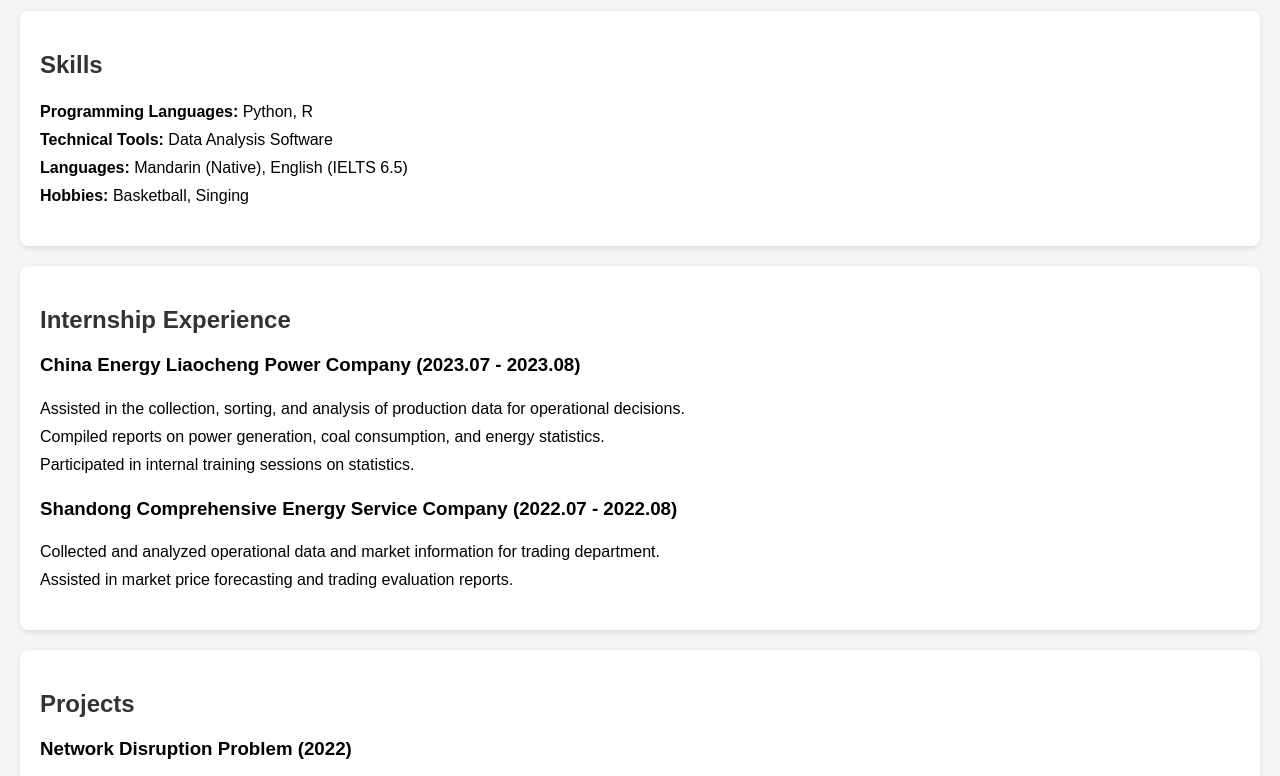
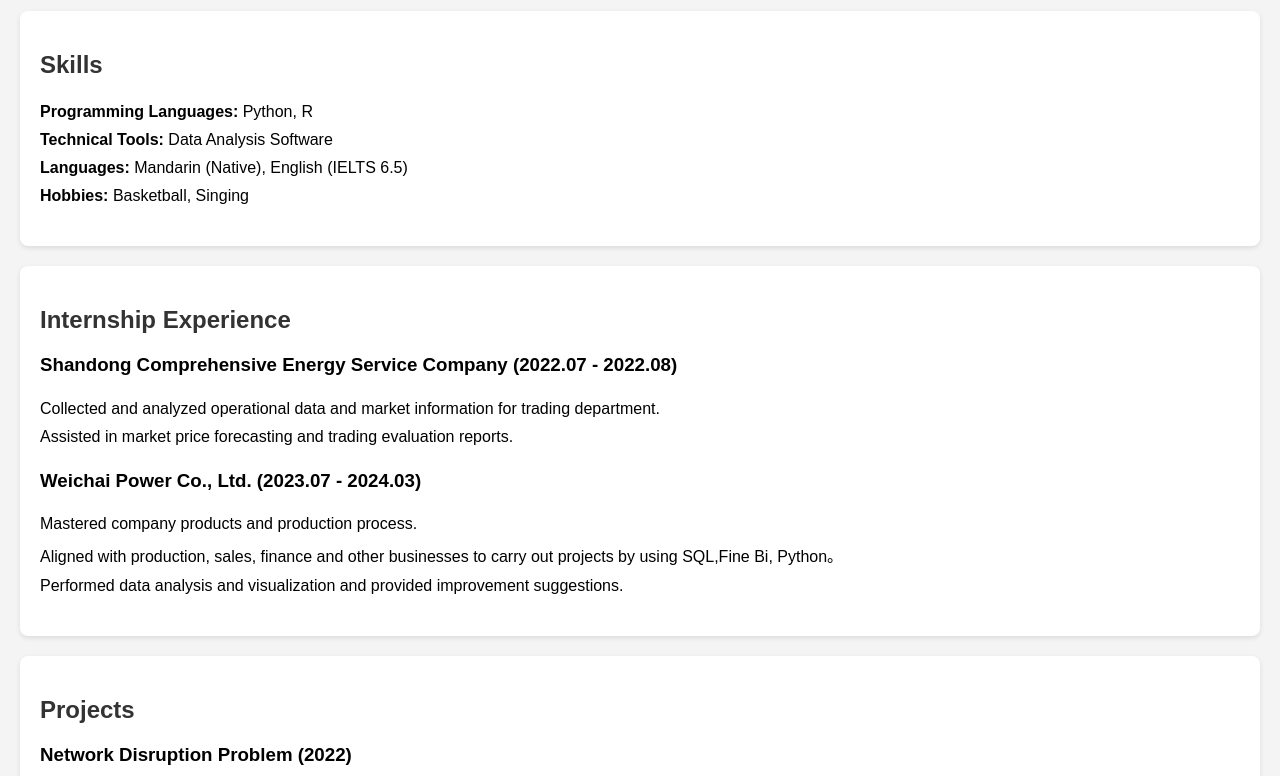
Before and after one commit to DavidWuinChina/DavidWuinChina.github.io, a plain HTML site: page index.html in a window 1280 px wide. Shown: the part 542-1318 px from the top of the page. Drawn offline with Linux system fonts and the light colour scheme.

Commit message:
Update index.html

```diff
--- a/index.html
+++ b/index.html
@@ -79,17 +79,17 @@
 
 <section>
     <h2>Internship Experience</h2>
-    <h3>China Energy Liaocheng Power Company (2023.07 - 2023.08)</h3>
-    <ul>
-        <li>Assisted in the collection, sorting, and analysis of production data for operational decisions.</li>
-        <li>Compiled reports on power generation, coal consumption, and energy statistics.</li>
-        <li>Participated in internal training sessions on statistics.</li>
-    </ul>
-
     <h3>Shandong Comprehensive Energy Service Company (2022.07 - 2022.08)</h3>
     <ul>
         <li>Collected and analyzed operational data and market information for trading department.</li>
         <li>Assisted in market price forecasting and trading evaluation reports.</li>
+    </ul>
+
+    <h3>Weichai Power Co., Ltd. (2023.07 - 2024.03)</h3>
+    <ul>
+        <li>Mastered company products and production process.</li>
+        <li>Aligned with production, sales, finance and other businesses to carry out projects by using SQL,Fine Bi, Python。</li>
+        <li>Performed data analysis and visualization and provided improvement suggestions.</li>
     </ul>
 </section>
 
```
